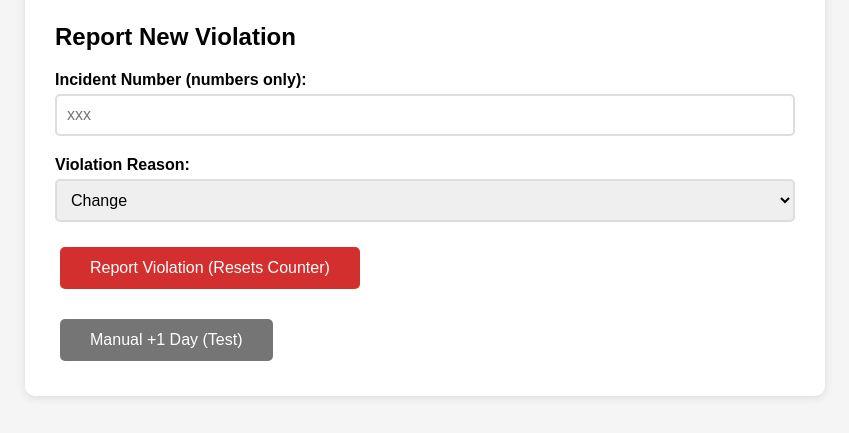
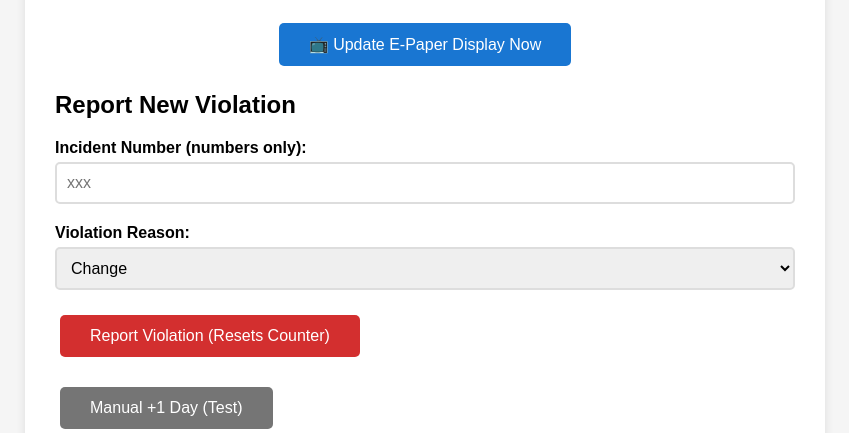
Before and after one commit to dsackr/safety-tracker, a Flask app: page / in a window 1280 px wide. Shown: the part 794-1227 px from the top of the page, without its empty margins (215-1064 px from the left). Before the commit the page ends 1192 px from the top, so only its background shows below. Run offline with Flask 3, Linux system fonts and the light colour scheme; parts of the project's set-up code (start-up, migrations or seed data) failed here and were passed over.

Commit message:
Update index.html

```diff
--- a/templates/index.html
+++ b/templates/index.html
@@ -94,6 +94,9 @@
         <div class="sign-preview">
             <h2>Current Sign</h2>
             <img src="/display?t={{ data.last_reset }}" alt="Safety Sign">
+            <form action="/send_to_display" method="post" style="margin-top: 15px;">
+                <button type="submit" style="background: #1976d2;">📺 Update E-Paper Display Now</button>
+            </form>
         </div>
 
         <h2>Report New Violation</h2>
```
